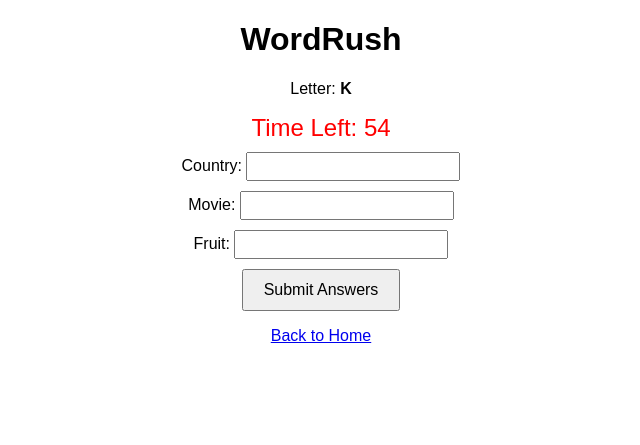
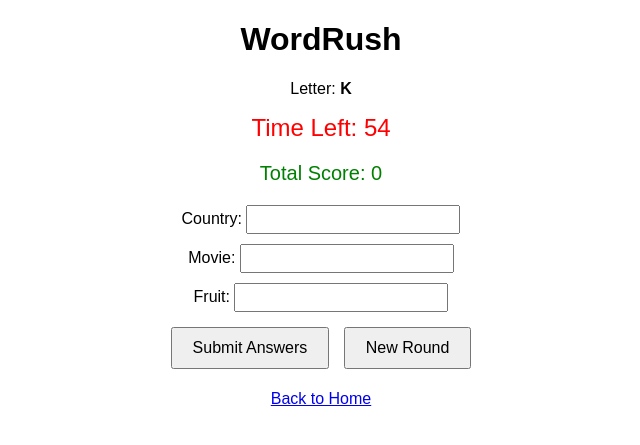
Before and after one commit to zml1997-stl/WordRush, a Flask app: page /game in a window 1280 px wide. Shown: the top 445 px of the page, without its empty margins (319-959 px from the left). Run offline with Flask 3, Linux system fonts and the light colour scheme.

Commit message:
Update game.html

```diff
--- a/templates/game.html
+++ b/templates/game.html
@@ -9,20 +9,26 @@
         .timer { font-size: 24px; color: red; }
         .category { margin: 10px 0; }
         input { padding: 5px; width: 200px; }
-        button { padding: 10px 20px; font-size: 16px; }
+        button { padding: 10px 20px; font-size: 16px; margin: 5px; }
+        .score { font-size: 20px; color: green; }
     </style>
 </head>
 <body>
     <h1>WordRush</h1>
     <p>Letter: <strong>{{ letter }}</strong></p>
     <div id="timer" class="timer">Time Left: 60</div>
+    <p class="score">Total Score: {{ total_score }}</p>
+    {% if message %}
+        <p>{{ message }}</p>
+    {% endif %}
     <form id="gameForm" action="/submit" method="POST">
         {% for category in categories %}
             <div class="category">
-                {{ category }}: <input type="text" name="{{ category }}" autocomplete="off">
+                {{ category }}: <input type="text" name="{{ category }}" autocomplete="off" value="">
             </div>
         {% endfor %}
         <button type="submit">Submit Answers</button>
+        <button type="button" onclick="window.location.href='/new_round'">New Round</button>
     </form>
     <p><a href="/">Back to Home</a></p>
 
@@ -36,6 +42,7 @@
             timer.textContent = `Time Left: ${timeLeft}`;
             if (timeLeft <= 0) {
                 clearInterval(countdown);
+                alert("Time's up! Submitting answers...");
                 form.submit();
             }
         }, 1000);
```
